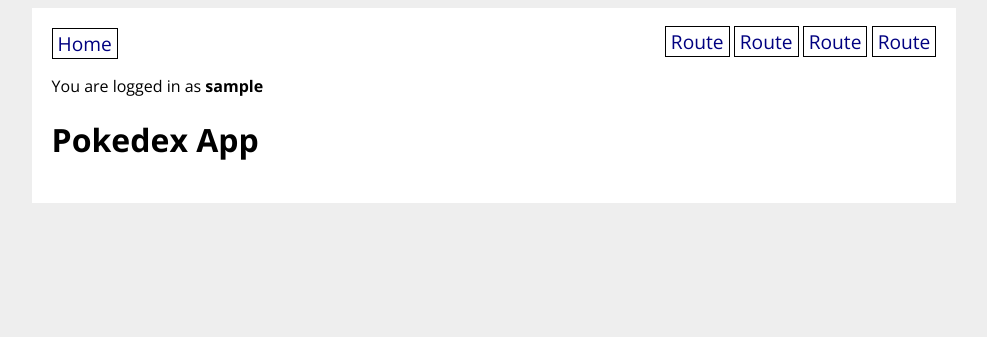
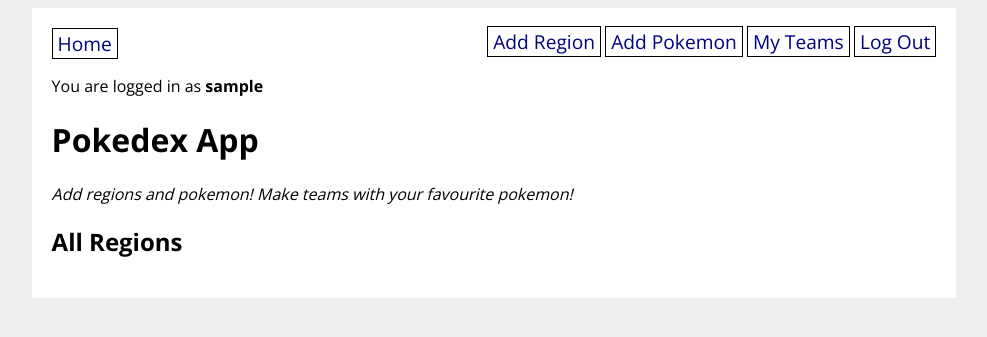
Before and after one commit to shah-a/bew1.2-07-final-project, a Flask app: page / in a window 1280 px wide. Shown: the top 337 px of the page, without its empty margins (146-1133 px from the left). Run offline with Flask 2, Linux system fonts and the light colour scheme; the visitor is signed in with stand-in values (Sample User, id 1); data comes from the database, SQL or seed files in the repository; both versions use the stored data as it was after the commit; data that the repository does not hold is empty.

Commit message:
[Added] all endpoints and tests (for regions)

```diff
--- a/pokedex_app/main/routes.py
+++ b/pokedex_app/main/routes.py
@@ -1,7 +1,43 @@
-from flask import Blueprint, render_template
+from flask import Blueprint, render_template, redirect, url_for, flash
+from flask_login import login_required
+from pokedex_app import db
+from pokedex_app.models import Region
+from pokedex_app.main.forms import RegionForm, TeamForm
 
 main = Blueprint('main', __name__)
 
 @main.route('/', methods=['GET'])
 def homepage():
-    return render_template('main/home.html')
+    regions = Region.query.all()
+    return render_template('main/home.html', regions=regions)
+
+@main.route('/new_region', methods=['GET', 'POST'])
+def new_region():
+    return "new region"
+
+@main.route('/region/<region_name>', methods=['GET', 'POST'])
+def region_details(region_name):
+    return f"{region_name} details"
+
+@main.route('/new_pokemon', methods=['GET', 'POST'])
+def new_pokemon():
+    return "new pokemon"
+
+@main.route('/pokemon/<pokemon_name>', methods=['GET'])
+def pokemon_details(pokemon_name):
+    return f"{pokemon_name} details"
+
+@main.route('/new_team', methods=['GET', 'POST'])
+@login_required
+def new_team():
+    return "new team"
+
+@main.route('/my_teams', methods=['GET'])
+@login_required
+def my_teams():
+    return "my teams"
+
+@main.route('/my_teams/<team_id>', methods=['GET'])
+@login_required
+def team_details(team_id):
+    return (f"team id: {team_id}")
--- a/pokedex_app/static/style.css
+++ b/pokedex_app/static/style.css
@@ -47,19 +47,19 @@
   align-self: flex-end;
 }
 
-div.store {
+div.region {
   border: 1px solid black;
   padding: 10px;
   margin-bottom: 10px;
 }
 
-div.items {
+div.pokemon {
   display: flex;
   flex-direction: row;
   flex-wrap: wrap;
 }
 
-div.item-details {
+div.pokemon-details {
   border: 1px solid black;
   margin: 5px;
   padding: 5px;
--- a/pokedex_app/templates/base.html
+++ b/pokedex_app/templates/base.html
@@ -17,11 +17,13 @@
       <a href="/">Home</a>
       <div>
         {% if current_user.is_authenticated %}
-          <a href="/">Route</a>
-          <a href="/">Route</a>
-          <a href="/">Route</a>
-          <a href="/">Route</a>
+          <a href="/new_region">Add Region</a>
+          <a href="/new_pokemon">Add Pokemon</a>
+          <a href="/my_teams">My Teams</a>
+          <a href="/logout">Log Out</a>
         {% else %}
+          <a href="/new_region">Add Region</a>
+          <a href="/new_pokemon">Add Pokemon</a>
           <a href="/signup">Sign Up</a>
           <a href="/login">Log In</a>
         {% endif %}
--- a/pokedex_app/templates/main/home.html
+++ b/pokedex_app/templates/main/home.html
@@ -4,4 +4,17 @@
 
 <h1>Pokedex App</h1>
 
+<p><em>Add regions and pokemon! Make teams with your favourite pokemon!</em></p>
+
+<h2>All Regions</h2>
+
+{% for region in regions %}
+<div class="region">
+  <a href="/region/{{ region.name }}">{{ region.name }}</a> -
+  {{ region.pokemon|length }} pokemon added
+  <img src="{{ region.photo_url }}" alt="region photo">
+  <p><strong>Description: </strong>{{ region.description }}</p>
+</div>
+{% endfor %}
+
 {% endblock %}
```
Also changed, not shown: assets/erd-notes.txt (+12 -11 lines), pokedex_app/main/tests.py (+22 -10 lines), pokedex_app/database.db.
